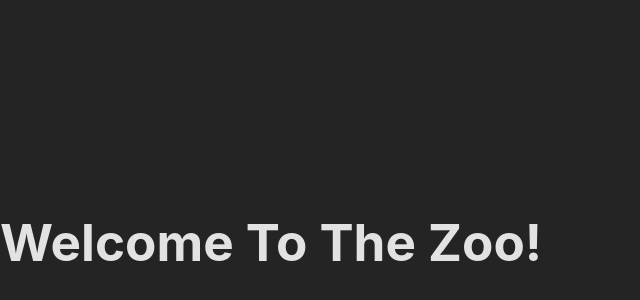
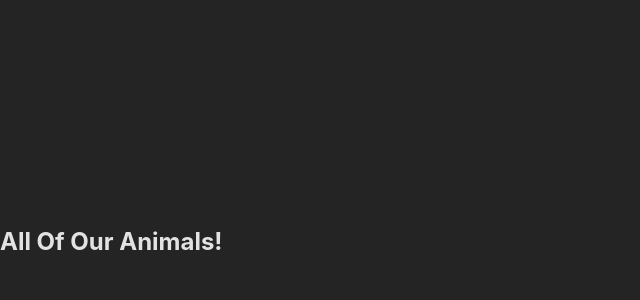
Before and after one commit to emiliamassing/The-Zoo, a React (Vite) app: page /animals in a window 1280 px wide. Shown: the part 158-458 px from the top of the page, without its empty margins (0-640 px from the left). Built offline with nearby package versions, Linux system fonts and the light colour scheme.

Commit message:
✨ ➕ Added routers

```diff
--- a/package.json
+++ b/package.json
@@ -13,6 +13,7 @@
     "axios": "^1.4.0",
     "react": "^18.2.0",
     "react-dom": "^18.2.0",
+    "react-router-dom": "^6.15.0",
     "sass": "^1.65.1"
   },
   "devDependencies": {
--- a/src/App.tsx
+++ b/src/App.tsx
@@ -1,9 +1,10 @@
-import { MainContent } from "./components/MainContent"
+import { RouterProvider } from "react-router-dom"
+import { Router } from "./Router"
 
 function App() {
   return (
     <>
-      <MainContent></MainContent>
+      <RouterProvider router={Router}></RouterProvider>
     </>
   )
 }
--- /dev/null
+++ b/src/Router.tsx
@@ -0,0 +1,14 @@
+import { createBrowserRouter } from "react-router-dom";
+import { MainContent } from "./components/MainContent";
+import { AnimalOverview } from "./components/AnimalOverview";
+
+export const Router = createBrowserRouter([
+    {
+        path: "/",
+        element: <MainContent></MainContent>
+    },
+    {
+        path: "/animals",
+        element: <AnimalOverview></AnimalOverview>
+    }
+]);
--- /dev/null
+++ b/src/components/AnimalOverview.tsx
@@ -0,0 +1,7 @@
+export function AnimalOverview() {
+    return(
+        <>
+            <h2>All Of Our Animals!</h2>
+        </>
+    );
+}
--- a/src/main.tsx
+++ b/src/main.tsx
@@ -1,7 +1,7 @@
 import React from 'react'
 import ReactDOM from 'react-dom/client'
 import App from './App.tsx'
-import './_index.scss'
+import './style/_index.scss'
 
 ReactDOM.createRoot(document.getElementById('root')!).render(
   <React.StrictMode>
```
Also changed, not shown: src/style/_index.scss (renamed from src/_index.scss), 1 other file (tests, documents, lock files or other folders).
